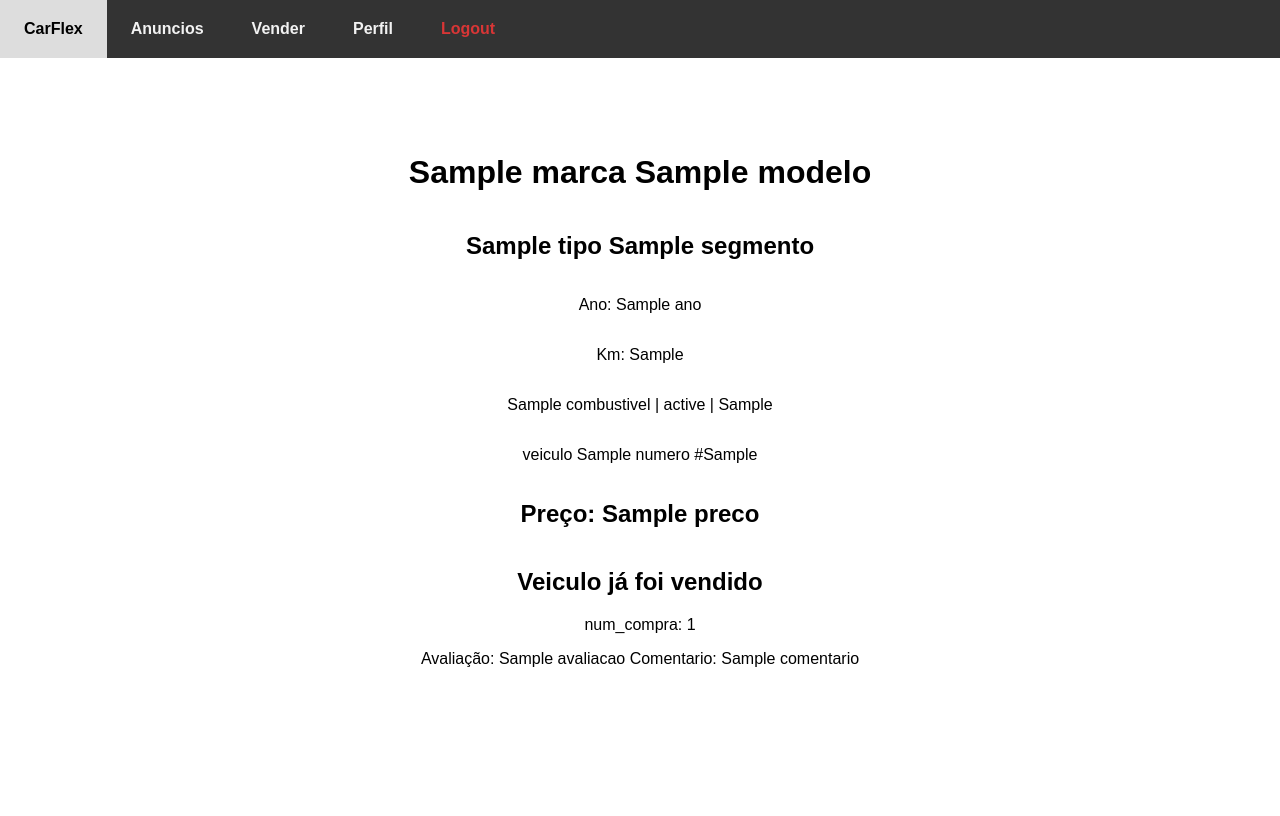
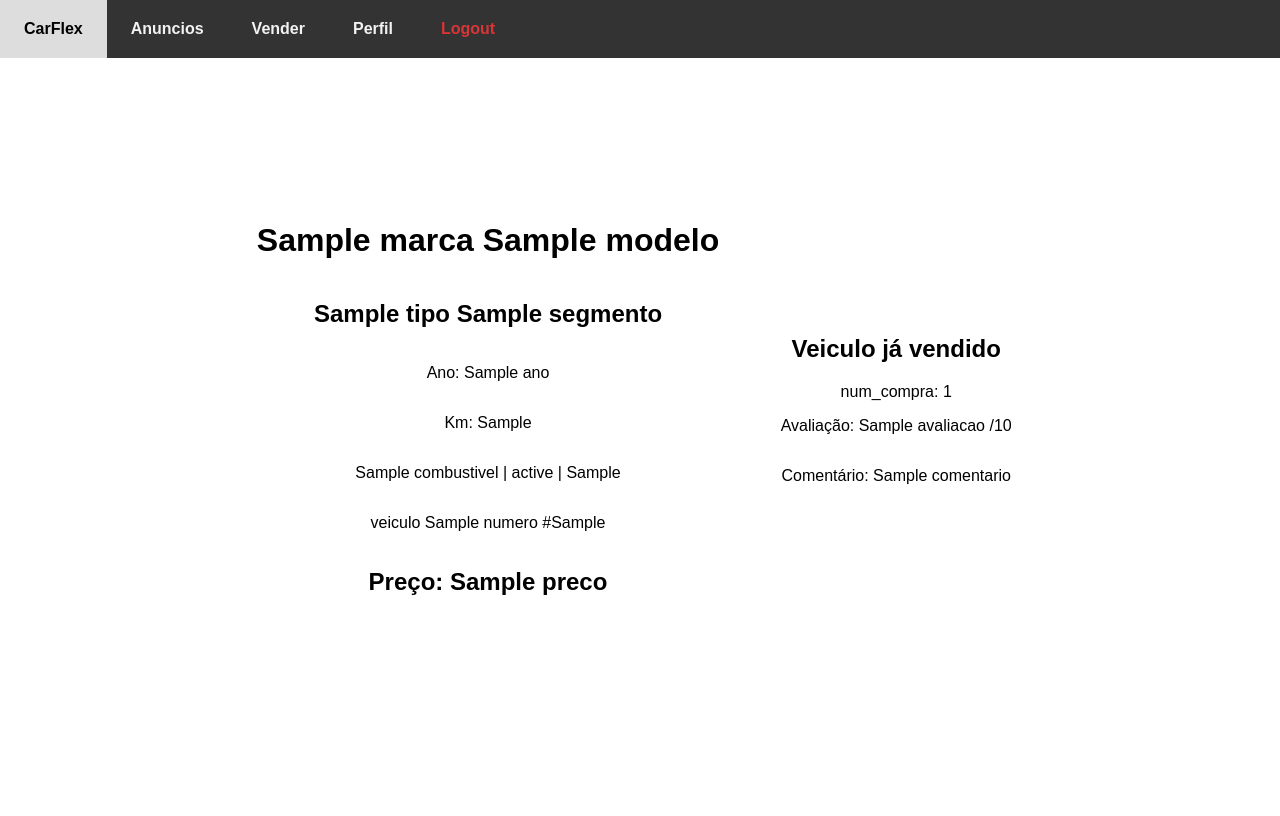
Before and after one commit to nuca19/carFlex, a Flask app: template app/templates/anuncio.html in a window 1280 px wide. Run offline with Flask 3, Linux system fonts and the light colour scheme; the template is opened without the code that fills it: most values are stand-ins (such as "Sample title", 1, 10 or a date in 2020).

Commit message:
avaliacao pos compra

```diff
--- a/app/app.py
+++ b/app/app.py
@@ -1,8 +1,9 @@
 import pyodbc
 from flask import Flask, jsonify, render_template, request, session, redirect, render_template_string
-from persistence import Anuncios
+from persistence import Anuncios, Avaliacoes
 from werkzeug.security import generate_password_hash, check_password_hash
 from persistence.Anuncios import *
+from persistence.Avaliacoes import *
 import random
 
 app = Flask(__name__)
@@ -344,7 +345,7 @@ def comprarAnuncio(numero):
             <input type="number" id="avaliacao" name="avaliacao" required>
             <label for="comentario">Comentário:</label>
             <input type="text" id="comentario" name="comentario" required>
-            <button type="submit">Submit Avaliação</button>
+            <button type="submit">Avaliar</button>
         </form>
     """
 
@@ -354,8 +355,23 @@ def submitAvaliacao(numero):
     avaliacao = request.form['avaliacao']
     comentario = request.form['comentario']
     Anuncios.submitAvaliacao(numero, avaliacao, comentario)
-    return redirect('/anuncios')
+    return redirect('/perfil')
 
-
+@app.route('/checkforAvaliacao/<num_venda>', methods=['POST'])
+def checkforAvaliacao(num_venda):
+    user = session['userID']
+    aval_status = Avaliacoes.checkforAvaliacao(num_venda, user)
+    if aval_status == 0:
+        return f"""
+                <form id="avaliacaoForm" action="/submitAvaliacao/{num_venda}" method="post">
+                    <label for="avaliacao">Avaliação:</label>
+                    <input type="number" id="avaliacao" name="avaliacao" required>
+                    <label for="comentario">Comentário:</label>
+                    <input type="text" id="comentario" name="comentario" required>
+                    <button type="submit">Avaliar</button>
+                </form>
+            """
+    else:
+        return
 if __name__ == '__main__':
     app.run(debug=True)
--- a/app/static/style.css
+++ b/app/static/style.css
@@ -129,6 +129,13 @@ button[aria-busy="true"] .htmx-indicator {
 .container {
     display: flex;
     flex-direction: column;
+    justify-content: center;
+    align-items: center;
+    height: 100vh;
+}
+.container2{
+    display: flex;
+    flex-direction: row;
     justify-content: center;
     align-items: center;
     height: 100vh;
@@ -509,3 +516,19 @@ button[aria-busy="true"] .htmx-indicator {
 .button:hover {
     background-color: #0056b3;
 }
+
+#veiculo-details{
+    display: flex;
+    flex-direction: column;
+    justify-content: center;
+    align-items: center;
+    margin-right: 50px;
+}
+
+#buy-info{
+    display: flex;
+    flex-direction: column;
+    justify-content: center;
+    align-items: center;
+    min-width: 254px;
+}
--- a/app/templates/anuncio.html
+++ b/app/templates/anuncio.html
@@ -2,6 +2,9 @@
 <html>
 <head>
     <script src="https://unpkg.com/htmx.org"></script>
+    <script>
+
+    </script>
     <link rel="stylesheet" href="../static/style.css">
     <title>Anuncio</title>
 </head>
@@ -14,7 +17,8 @@
         <a id="logout" href="/logout">Logout</a>
     </div>
 
-    <div class="container">
+    <div class="container2">
+        <div id="veiculo-details">
             <h1>{{anuncio.marca}} {{ anuncio.modelo }}</h1>
             <h2>{{anuncio.tipo}} {{anuncio.segmento}}</h2>
             <p>Ano: {{anuncio.ano}}</p>
@@ -28,9 +32,18 @@
             <p>{{anuncio.combustivel}} | {{anuncio.estado}} | {{anuncio.tipo_caixa}}</p>
             <p>veiculo {{anuncio.numero}} #{{ anuncio.codigo_veiculo }}</p>
             <h2>Preço: {{anuncio.preco}}</h2>
+        </div>
+        <div id="buy-info">
             {% if anuncio.num_compra is defined %}
-            <h2>Veiculo já foi vendido</h2> num_compra: {{anuncio.num_compra}}
-            <p>Avaliação: {{anuncio.avaliacao}} Comentario: {{anuncio.comentario}}</p>
+
+                <h2>Veiculo já vendido</h2> num_compra: {{anuncio.num_compra}}
+                {% if anuncio.avaliacao == None %}
+                    <div hx-post="/checkforAvaliacao/{{anuncio.numero}}" hx-trigger="load" hx-target="#aval2" hx-swap="innerHTML"></div>
+                    <div id="aval2"></div>
+                {%else%}
+                    <p>Avaliação: {{anuncio.avaliacao}} /10</p>
+                    <p>Comentário: {{anuncio.comentario}}</p>
+                {%endif%}
             {% else %}
                 <form class="center-form" hx-post="/comprarAnuncio/{{anuncio.numero}}" hx-target="#avaliacao" hx-swap="innerHTML">
                     <button type="submit">Comprar</button>
@@ -38,5 +51,6 @@
                 <div id="avaliacao"></div>
             {%endif%}
         </div>
+    </div>
 </body>
 </html>
```
Also changed, not shown: app/persistence/Avaliacoes.py (added, +25 -0 lines). Lines whose indentation alone changed are shown as unchanged.
